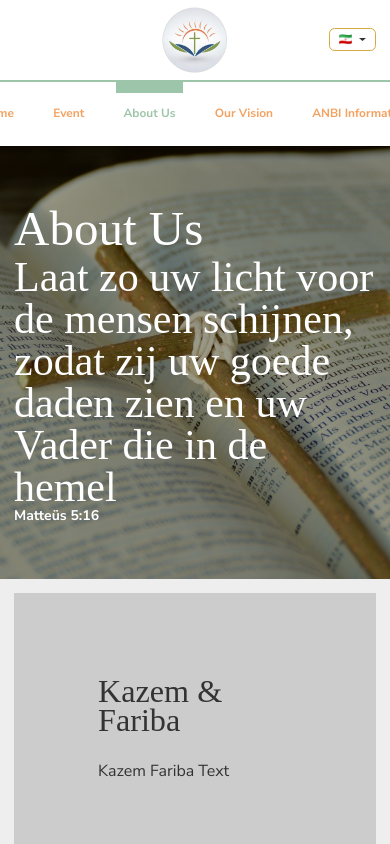
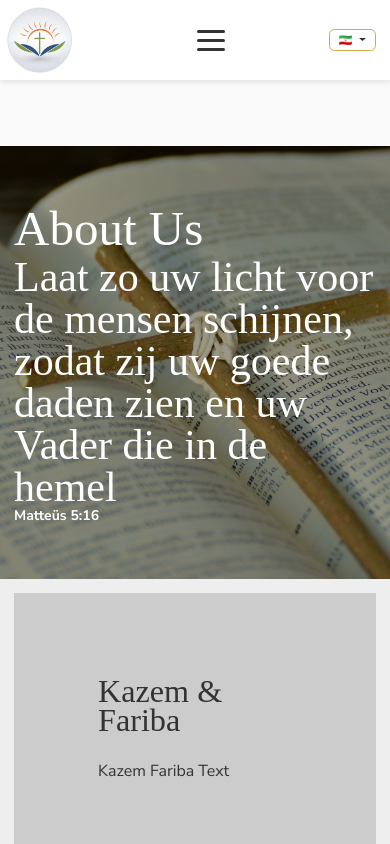
Before and after one commit to Melor-IT/Licht-Wereld-Kerk, a Next.js app: page /about-us in a window 390 px wide. Shown: the top 844 px of the page. Built offline with nearby package versions, Linux system fonts and the light colour scheme.

Commit message:
header hamberger

```diff
--- a/components/Header.js
+++ b/components/Header.js
@@ -1,5 +1,6 @@
 "use client";
 
+import { useState } from "react";
 import Link from "next/link";
 import { useIntl } from "react-intl";
 import { usePathname } from "next/navigation";
@@ -19,14 +20,42 @@ const menuItems = [
 const Header = ({ locale, setLocale }) => {
   const { formatMessage } = useIntl();
   const pathname = usePathname();
+  const [open, setOpen] = useState(false);
 
   return (
     <header className={`app-header ${locale === "fa" ? "rtl" : "ltr"}`}>
       <div className="page-content">
+        {/* Logo */}
         <div className="logo">
           <img src="/images/Logo.png" alt="Logo" />
         </div>
 
+        {/* Hamburger Menu Button */}
+        <button
+          className={`hamburger ${open ? "open" : ""}`}
+          onClick={() => setOpen((prev) => !prev)}
+          aria-label="Toggle Menu"
+        >
+          <span></span>
+          <span></span>
+          <span></span>
+        </button>
+
+        {/* Language Selector */}
+        <div className="lang-selector">
+          <select
+            id="language-select"
+            className="language-select"
+            value={locale}
+            onChange={(e) => setLocale(e.target.value)}
+            aria-label="Select language"
+          >
+            <option value="fa">🇮🇷</option>
+            <option value="nl">🇳🇱</option>
+          </select>
+        </div>
+
+        {/* Desktop Menu */}
         <nav className="nav-menu" aria-label="Main navigation">
           {menuItems.map((item) => (
             <Link
@@ -42,17 +71,21 @@ const Header = ({ locale, setLocale }) => {
           ))}
         </nav>
 
-        <div className="lang-selector">
-          <select
-            id="language-select"
-            className="language-select"
-            value={locale}
-            onChange={(e) => setLocale(e.target.value)}
-            aria-label="Select language"
-          >
-            <option value="fa">🇮🇷</option>
-            <option value="nl">🇳🇱</option>
-          </select>
+        {/* Mobile Menu */}
+        <div className={`mobile-menu ${open ? "show" : ""}`}>
+          {menuItems.map((item) => (
+            <Link
+              key={item.id}
+              href={item.to}
+              onClick={() => setOpen(false)}
+              className={pathname === item.to ? "active" : ""}
+            >
+              {formatMessage({
+                id: item.id,
+                defaultMessage: item.defaultMessage,
+              })}
+            </Link>
+          ))}
         </div>
       </div>
     </header>
--- a/styles/main.scss
+++ b/styles/main.scss
@@ -191,6 +191,75 @@ html:has(.app.rtl) {
       }
     }
   }
+}
+
+/* ===================== HAMBURGER BUTTON ===================== */
+.hamburger {
+  display: none;
+  flex-direction: column;
+  justify-content: center;
+  align-items: center;
+  gap: 6px;
+  width: 40px;
+  height: 40px;
+  background: none;
+  border: none;
+  cursor: pointer;
+  z-index: 20;
+
+  span {
+    width: 28px;
+    height: 3px;
+    background: #333;
+    transition: 0.3s ease;
+    border-radius: 2px;
+  }
+
+  &.open span:nth-child(1) {
+    transform: translateY(9px) rotate(45deg);
+  }
+
+  &.open span:nth-child(2) {
+    opacity: 0;
+  }
+
+  &.open span:nth-child(3) {
+    transform: translateY(-9px) rotate(-45deg);
+  }
+}
+
+/* ===================== MOBILE MENU ===================== */
+.mobile-menu {
+  position: fixed;
+  top: 80px;
+  width: 240px;
+  background: #fff;
+  border-radius: 0 0 1em 1em;
+  box-shadow: 0 4px 20px rgba(0, 0, 0, 0.15);
+  padding: 1.5rem;
+  display: none;
+  flex-direction: column;
+  gap: 1.2rem;
+  z-index: 50;
+
+  a {
+    color: var(--secondary-color);
+    text-decoration: none;
+    font-weight: bold;
+
+    &.active {
+      color: var(--primary-color);
+    }
+  }
+
+  &.show {
+    display: flex;
+  }
+}
+
+.app.rtl .mobile-menu {
+  right: auto;
+  left: 1rem;
 }
 
 .language-select {
@@ -617,32 +686,12 @@ footer {
     }
   }
 }
+
 .text-block p {
   margin: 2em;
 }
 
-@media (max-width: 1300px) {
-  .team > .team-member {
-    flex: 0 0 30%;
-  }
-}
-
-@media (max-width: 900px) {
-  .team > .team-member {
-    flex: 0 0 45%;
-  }
-}
-
-@media (max-width: 600px) {
-  .team {
-    flex-direction: column;
-    align-items: center;
-  }
-
-  .team > .team-member {
-    flex: 0 0 100%;
-  }
-}
+/* ===================== ریسپانسیو ===================== */
 
 @media (max-width: 1100px) {
   :root {
@@ -662,6 +711,9 @@ footer {
     font-size: 1rem;
   }
 
+  .team > .team-member {
+    flex: 0 0 30%;
+  }
   .app-header {
     > .page-content {
       flex-direction: column;
@@ -817,3 +869,44 @@ footer {
     }
   }
 }
+
+@media (max-width: 900px) {
+  .team > .team-member {
+    flex: 0 0 45%;
+  }
+}
+
+@media (max-width: 600px) {
+  .team {
+    flex-direction: column;
+    align-items: center;
+  }
+
+  .team > .team-member {
+    flex: 0 0 100%;
+  }
+}
+
+@media (max-width: 500px) {
+  .nav-menu {
+    display: none !important;
+  }
+
+  .hamburger {
+    display: flex;
+  }
+
+  .mobile-menu {
+    top: 6em;
+    width: 100%;
+  }
+
+  .app-header {
+    > .page-content {
+      flex-direction: row;
+      .lang-selector {
+        position: sticky;
+      }
+    }
+  }
+}
```
